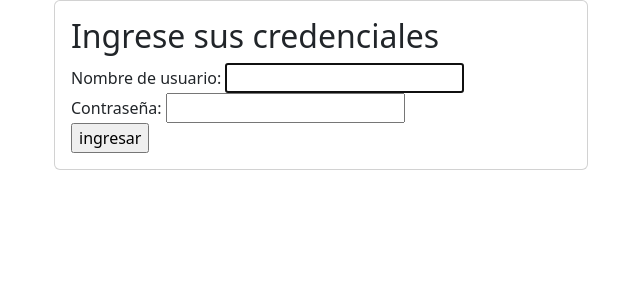
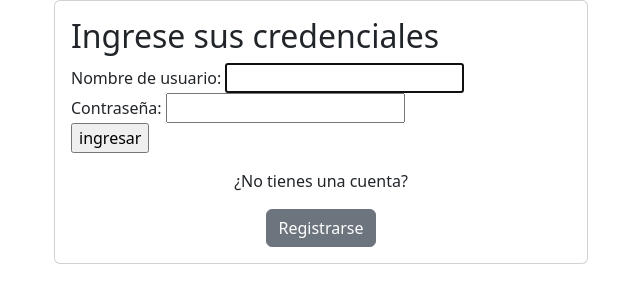
Before and after one commit to federicoFrancesconi/UCSE-2024-IW-TP, a Django app: page /accounts/login/ in a window 1280 px wide. Shown: the part 80-383 px from the top of the page, without its empty margins (319-959 px from the left). Run offline with Django 5.2, Linux system fonts and the light colour scheme.

Commit message:
Botón Registrarse en login

```diff
--- a/DescuentAr/templates/registration/login.html
+++ b/DescuentAr/templates/registration/login.html
@@ -2,21 +2,24 @@
 
 <body>
   {% block content %}
-
   <div class="container">
     <div class="row">
       <div class="col-12 col-md-6 offset-md-3">
-
         <div class="card">
           <div class="card-body">
+
             <h2 class="card-title">Ingrese sus credenciales</h2>
-
             <form action="" method="post">
               {% csrf_token %}
               {{ form }}
-
               <input type="submit" value="ingresar">
             </form>
+
+            <div class="text-center mt-3">
+              <p>¿No tienes una cuenta?</p>
+              <a href="{% url 'signup' %}" class="btn btn-secondary">Registrarse</a>
+            </div>
+
           </div>
         </div>
       </div>
```
Also changed, not shown: DescuentAr/DescuentAr/urls.py (+9 -0 lines). Lines whose indentation alone changed are shown as unchanged.
